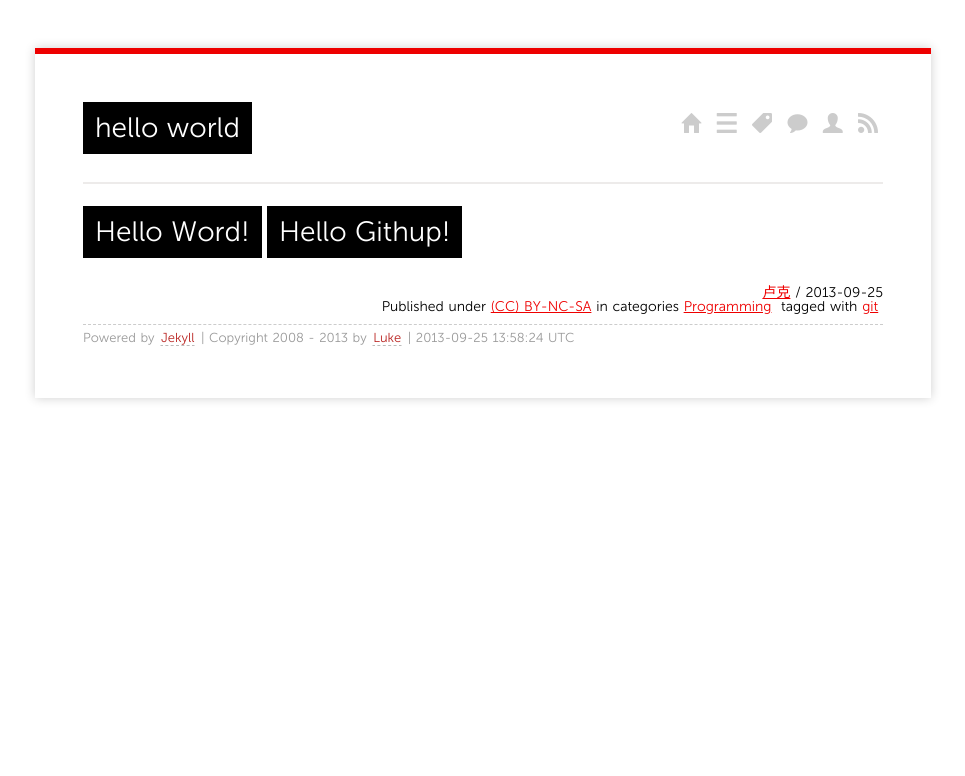
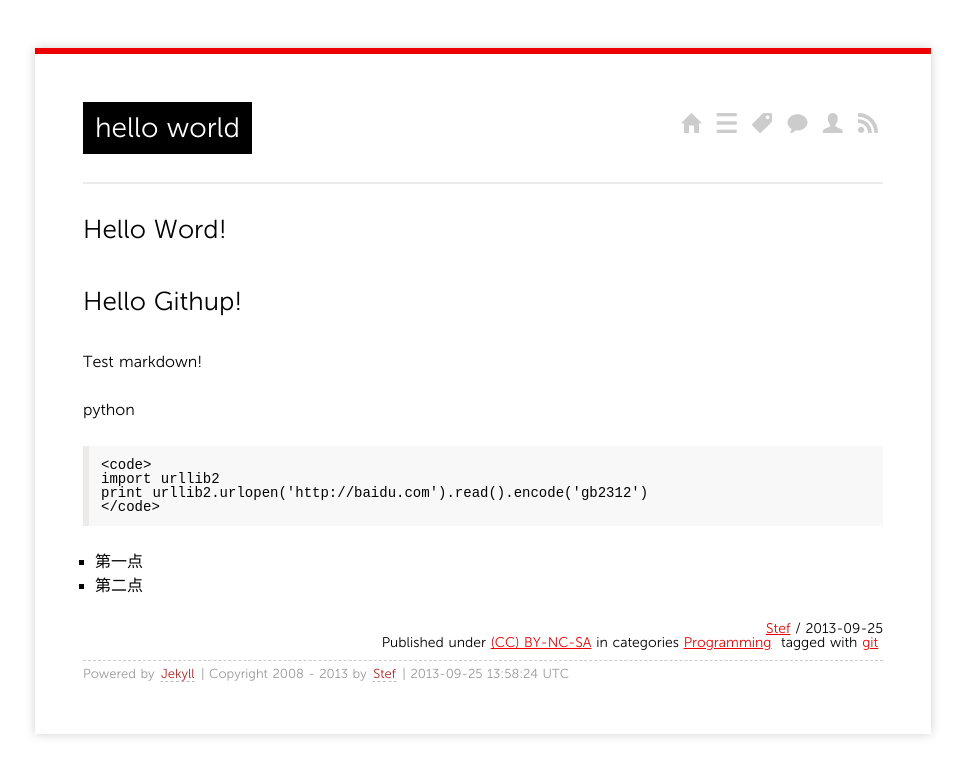
Before and after one commit to stefwoo/stefwoo.github.com, a Jekyll site: the page built from _posts/2013/2013-09-25-helloworld.md, in a window 1280 px wide. Shown: the top 776 px of the page, without its empty margins (157-1122 px from the left). Built offline with Jekyll 4.4.1, drawn with Linux system fonts in a browser that asks for light colours; Markdown is read by kramdown in place of the engine named in the settings; comment, search, counter and statistics services are not loaded.

Commit message:
change luke to stef

```diff
--- a/_config.yml
+++ b/_config.yml
@@ -1,6 +1,6 @@
 markdown: rdiscount
 permalink: /:year/:month/:title/
-url: http://geeklu.com
-author: 卢克
+url: http://stefwoo.github.io
+author: Stef
 pygments: true
 paginate: 24
--- a/_layouts/default.html
+++ b/_layouts/default.html
@@ -35,7 +35,7 @@
       </div>
 
     <footer>
-        <p><small>Powered by <a href="https://github.com/mojombo/jekyll">Jekyll</a> | Copyright 2008 - {{site.time | date:"%Y"}} by <a href="http://geeklu.com/about/">Luke</a> | <span class="label label-info">{{site.time | date:"%Y-%m-%d %H:%M:%S %Z"}}</span></small></p>
+        <p><small>Powered by <a href="https://github.com/mojombo/jekyll">Jekyll</a> | Copyright 2008 - {{site.time | date:"%Y"}} by <a href="http://stefwoo.github.io/about/">Stef</a> | <span class="label label-info">{{site.time | date:"%Y-%m-%d %H:%M:%S %Z"}}</span></small></p>
     </footer>
 
     </div>
--- a/_layouts/post.html
+++ b/_layouts/post.html
@@ -7,7 +7,7 @@ layout: default
 </section>
 <section class="meta">
 <span class="author">
-  <a href="http://geeklu.com">{{ site.author }}</a>
+  <a href="http://stefwoo.github.io">{{ site.author }}</a>
 </span>
 <span class="time">
   /
--- a/_posts/2013/2013-09-25-helloworld.md
+++ b/_posts/2013/2013-09-25-helloworld.md
@@ -7,5 +7,18 @@ tags:
 - git
 ---
 
-# Hello Word!
-# Hello Githup!
+## Hello Word!
+
+## Hello Githup!
+
+Test markdown!
+
+python
+
+    <code>
+    import urllib2
+    print urllib2.urlopen('http://baidu.com').read().encode('gb2312')
+    </code>
+
+* 第一点
+* 第二点
--- a/feed/index.html
+++ b/feed/index.html
@@ -10,7 +10,7 @@
     <link href="{{ site.url }}/feed/" rel="self" />
     <link href="http://geeklu.com" />
     <lastBuildDate>{{ site.time | date_to_xmlschema }}</lastBuildDate>
-    <webMaster>kejinlu@gmail.com</webMaster>
+    <webMaster>stef.woo@gmail.com</webMaster>
     {% for post in site.posts limit:10 %}
     <item>
       <title>{{ post.title | xml_escape }}</title>
```
Also changed, not shown: 404.md (+1 -1 lines).
